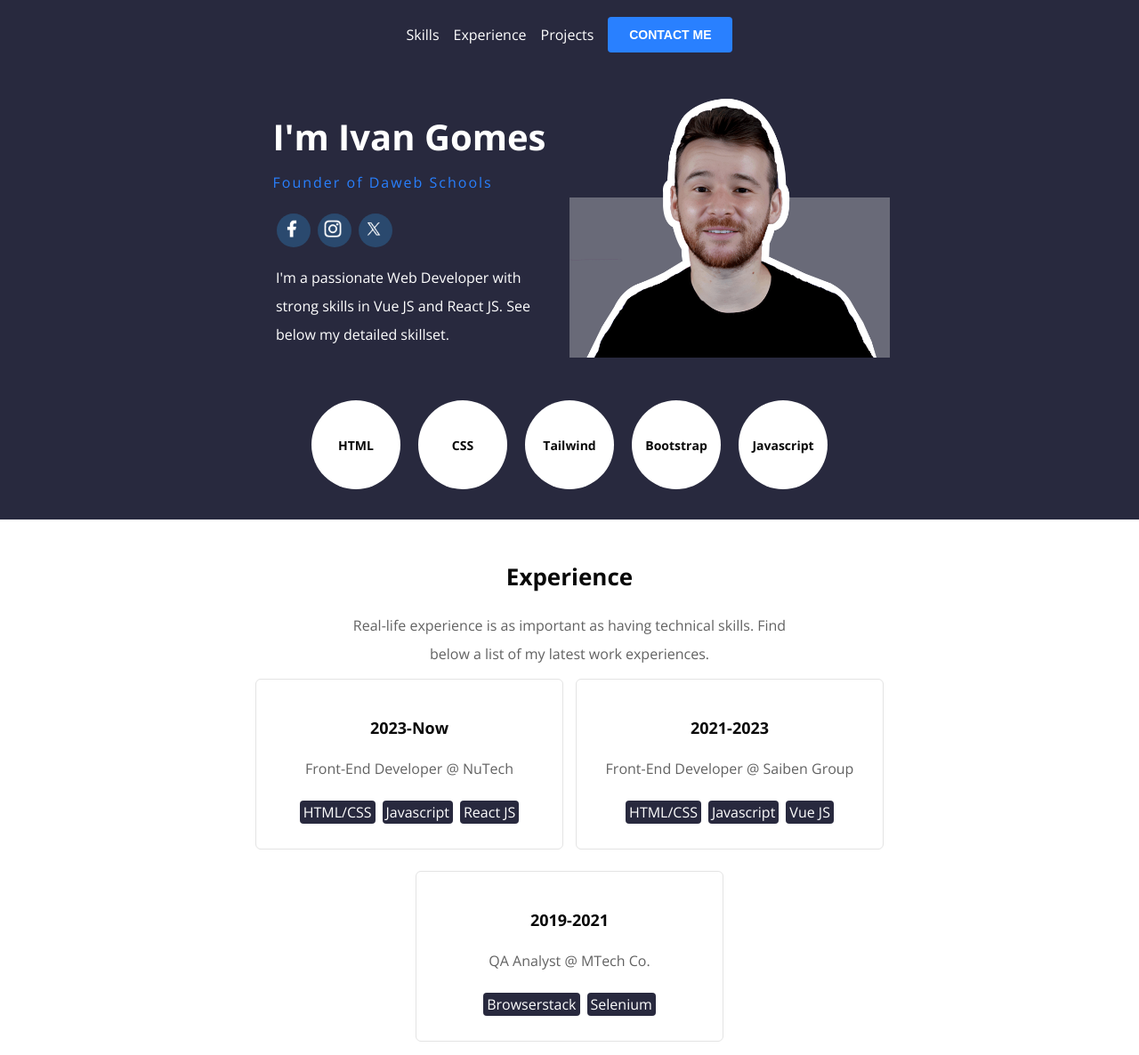
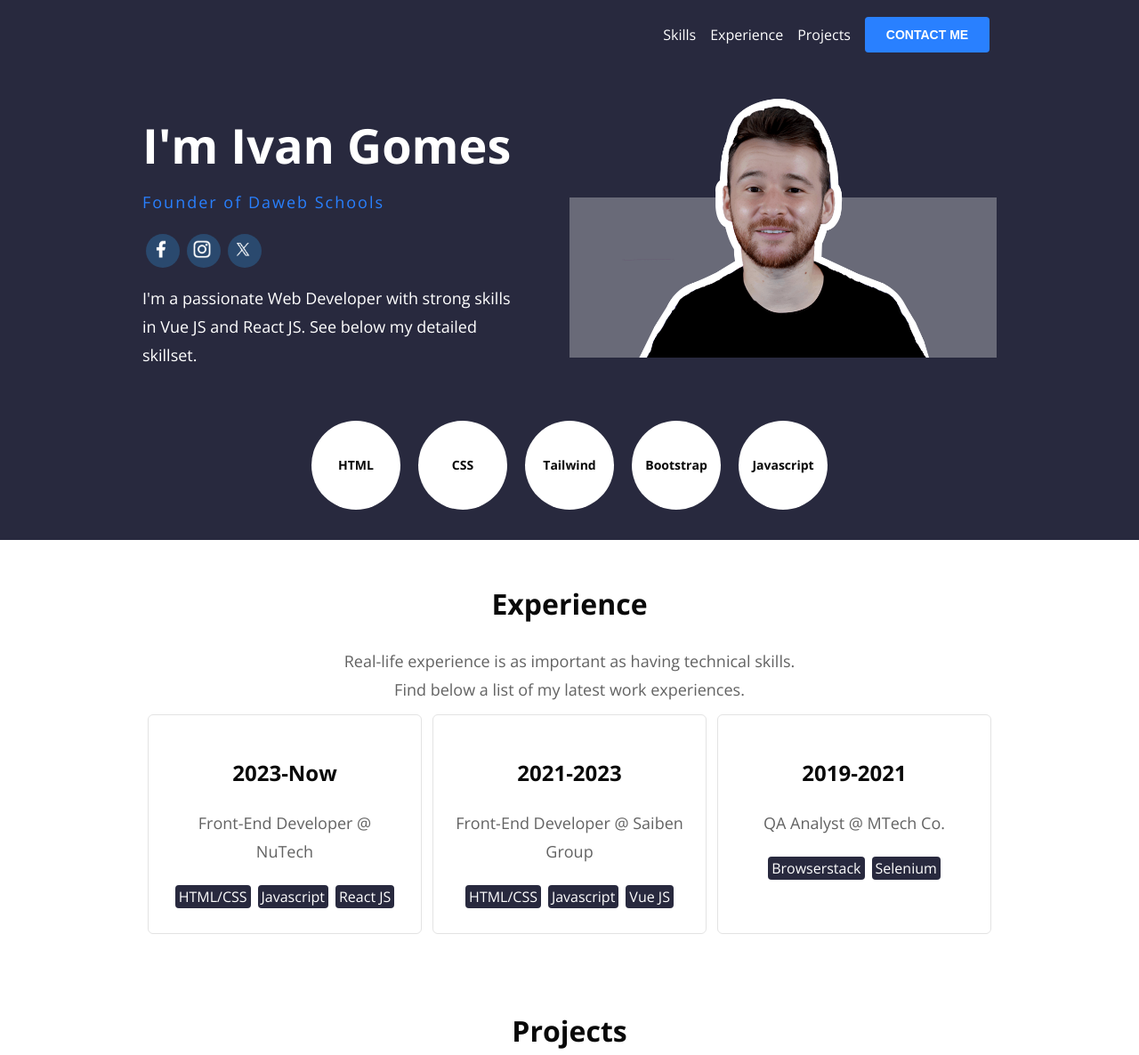
Before and after one commit to ivanlourencogomes/web-dev-portfolio, a plain HTML site: page index.html in a window 1280 px wide. Shown: the top 1186 px of the page at 89% size. Drawn offline with Linux system fonts and the light colour scheme.

Commit message:
desktop styles

```diff
--- a/css/main.css
+++ b/css/main.css
@@ -383,9 +383,11 @@ Styles for TABLET
         flex-direction: row-reverse;
     }
 
-    section.hero > div {
+    section.hero .container > div {
         flex: 50%;
     }
+
+
 
     .hero-content {
         text-align: left;
@@ -397,6 +399,10 @@ Styles for TABLET
 
     .hero-content h2 {
         font-size: 16px;
+    }
+
+    .hero-content p {
+        margin: 0;
     }
 
     .hero-image {
@@ -448,3 +454,65 @@ Styles for TABLET
     }
 
  }
+
+
+ /* *********************************
+Styles for DESKTOP
+********************************* */
+@media (min-width: 992px) {
+
+    div.container {
+        max-width: 960px;
+    }
+
+    header ul {
+        justify-content: flex-end;
+        width: 100%;
+    }
+
+    .hero-content h1 {
+        font-size: 54px;
+    }
+
+    .hero-content h2 {
+        font-size: 18px;
+    }
+
+    .hero-content p {
+        font-size: 18px;
+        max-width: 90%;
+    }
+
+    section h2 {
+        font-size: 32px;
+    }
+
+    section p.description {
+        font-size: 18px;
+    }
+
+    section.experience ul li {
+        max-width: 32%;
+    }
+
+    section.experience ul li h3 {
+        font-size: 24px;
+    }
+
+    section.experience ul li p {
+        font-size: 18px;
+    }
+
+    ul.project-list li {
+        max-width: 32%;
+        margin: 12px auto;
+    }
+
+    section.contact {
+        box-sizing: border-box;
+        max-width: 960px;
+        margin: auto;
+    }
+
+
+}
```
